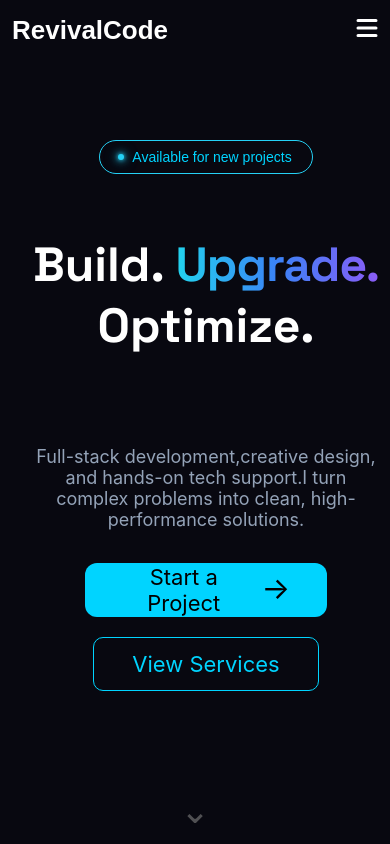
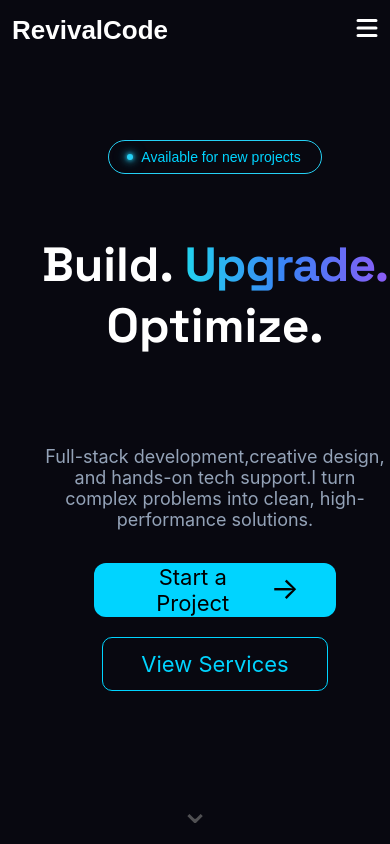
Before and after one commit to zack-das/RevivalCoder, a React (Vite) app: page / in a window 390 px wide. Shown: the top 844 px of the page. Built offline with nearby package versions, Linux system fonts and the light colour scheme.

Commit message:
Home updates

```diff
--- a/src/Home/Home.css
+++ b/src/Home/Home.css
@@ -10,7 +10,7 @@
 @media (max-width: 768px) {
 	.home-section{
 	display: flex;
-	width: 412px;
+	width: 430px;
 	height: 915px;
 	padding:  80px 0px 0px;
 	background-color: #080810;
```
